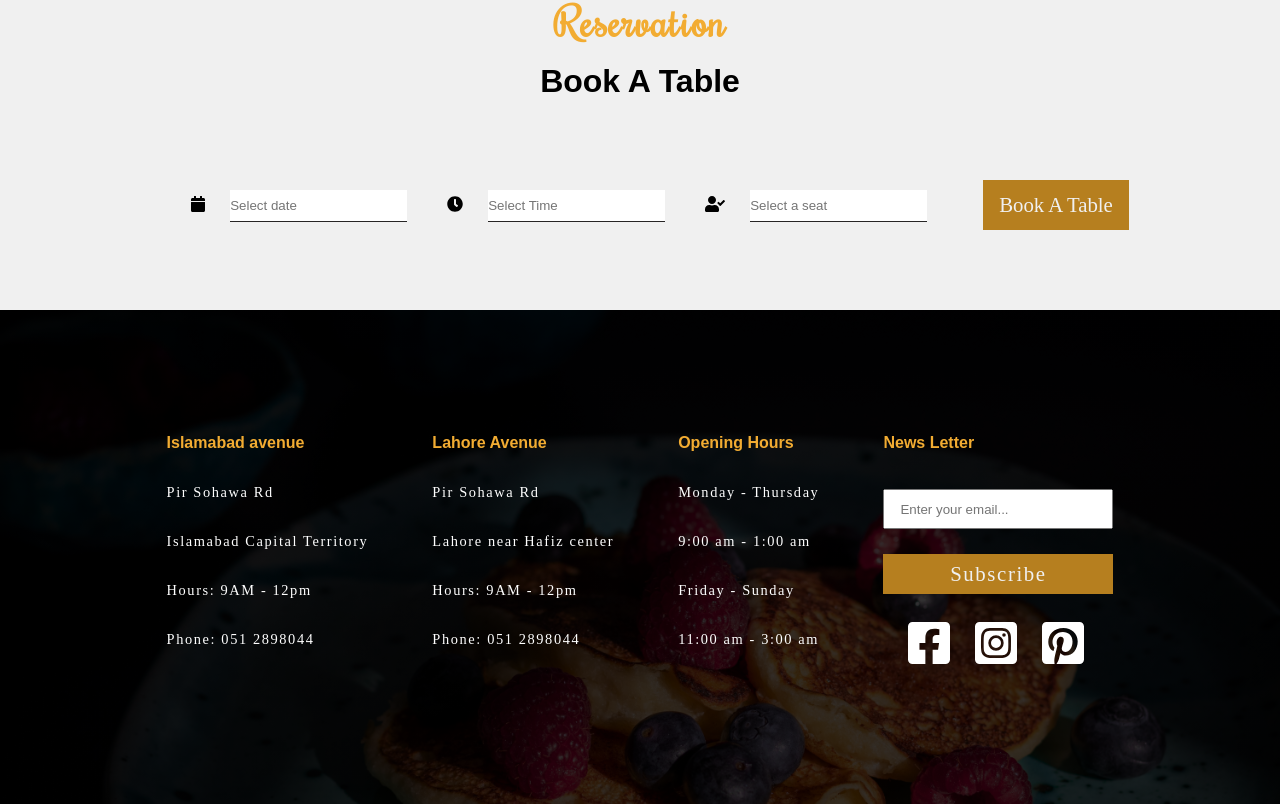
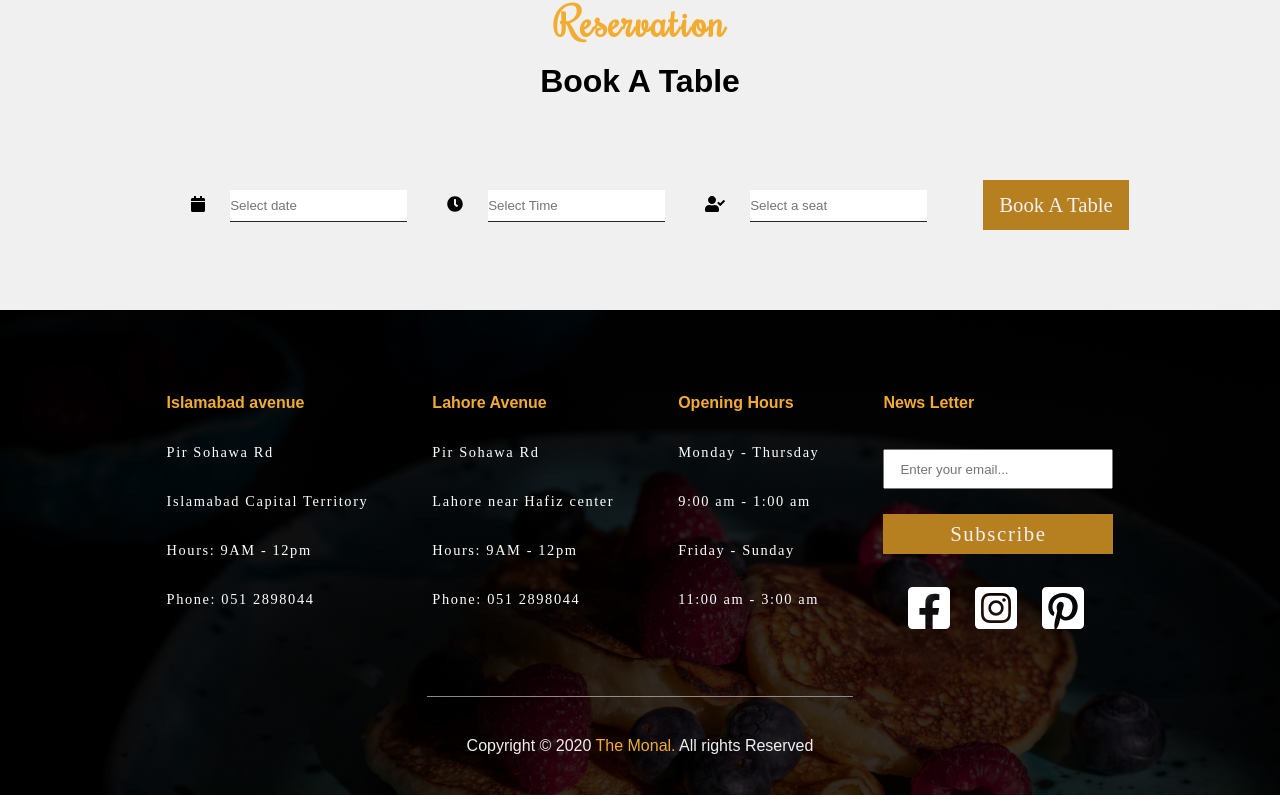
Before and after one commit to mayowDev/restuarent-website, a React (Create React App) app: page / in a window 1280 px wide. Shown: the part 4205-5009 px from the top of the page. Built offline with nearby package versions, Linux system fonts and the light colour scheme; a web font is replaced by a local one.

Commit message:
complete footer section

```diff
--- a/src/components/Footer.js
+++ b/src/components/Footer.js
@@ -37,17 +37,10 @@
                 <FontAwesomeIcon icon={['fab', 'facebook-square']} className="social-media" />
                 <FontAwesomeIcon icon={['fab', 'instagram-square']} className="social-media"/>
                 <FontAwesomeIcon icon={['fab', 'pinterest-square']} className="social-media"/>
-
-                <FontAwesomeIcon icon="twitter" className="social-media"/>
-
             </div>
-            {/* <div className="footer-col">
-                <h3 className="footer-title">Follow Us</h3>
-                <p className="footer-text">Instagram</p>
-                <p className="footer-text">Facebook</p>
-                <p className="footer-text">Pinterest</p>
-                <p className="footer-text">Twitter</p>
-            </div> */}
+            <div className="copyright">
+                Copyright &copy; 2020 <span className="copyright-name">The Monal.</span> All rights Reserved
+            </div>
         </div>
 
     </footer>
--- a/src/css/Footer.css
+++ b/src/css/Footer.css
@@ -5,7 +5,7 @@
 }
 
 footer{
-    padding: 100px;
+    padding-top: 60px;
     background: linear-gradient(rgba(0, 0, 0, 0.8), rgba(0, 0, 0, 0.8)),
     url("../img/footer.jpg");
     background-size: cover;
@@ -54,7 +54,7 @@
     height: 40px;
     line-height: 40px;
     margin-top: 25px;
-    margin-bottom: 25px;
+    margin-bottom: 30px;
     outline-width: 0;
     background:#b67f1f;
     color: #f0f0f0;
@@ -70,6 +70,7 @@
 .footer-subscribe-btn:hover {
     background-color: #f2ac32;
     cursor: pointer;
+
 }
 
 
@@ -88,3 +89,19 @@
     color:#b67f1f;
     transition: all 0.3s ease-in-out;
 }
+
+.copyright{
+    /* padding: 40px; */
+    border-top: 1px solid #a09a9ae0;
+    font-family: "Oswold", sans-serif;
+    font-size: 1rem;
+    color: #f0f0f0;
+    text-align: center;
+    padding: 2.5rem;
+    margin-top: 2rem;
+}
+
+.copyright-name{
+    color: #f2ac32;
+    font-size: 1rem;
+}
```
